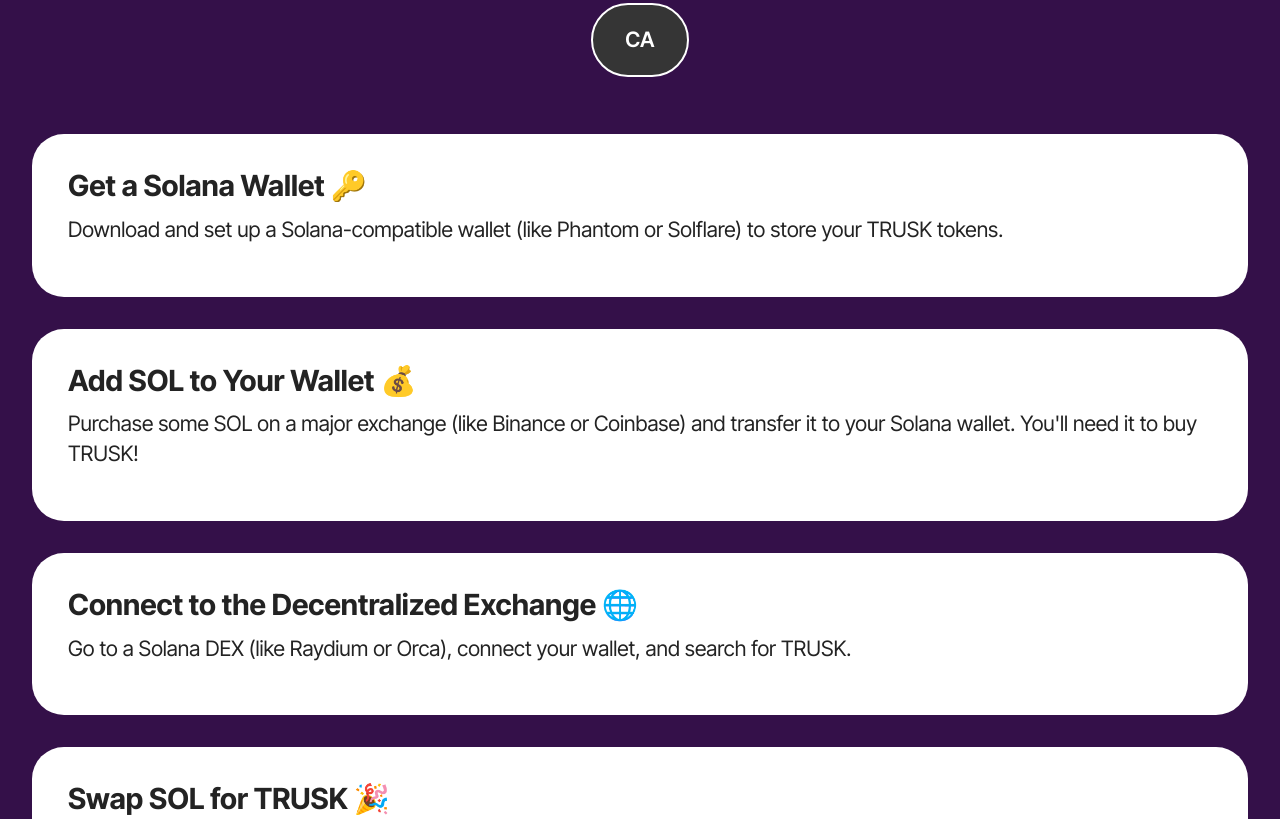
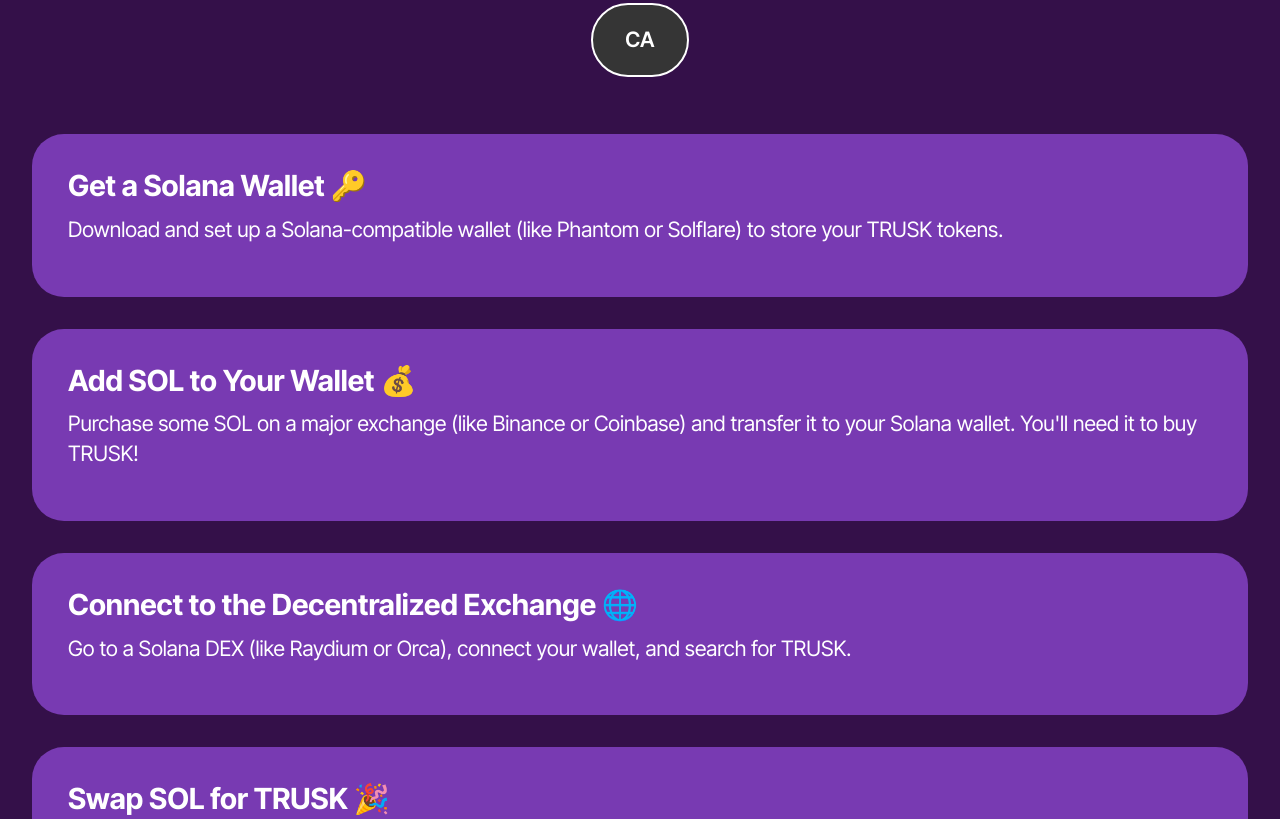
Before and after one commit to PumpTrump/dolon-trusk, a plain HTML site: page index.html in a window 1280 px wide. Shown: the part 2196-3015 px from the top of the page. Drawn offline with Linux system fonts and the light colour scheme.

Commit message:
Update mbr-additional.css

```diff
--- a/assets/mobirise/css/mbr-additional.css
+++ b/assets/mobirise/css/mbr-additional.css
@@ -1452,7 +1452,7 @@
 }
 .cid-tMlEXTHLbS .item-wrapper {
   position: relative;
-  background: #ffffff;
+  background: #783ab2;
   height: 100%;
   display: flex;
   flex-flow: column nowrap;
@@ -1466,6 +1466,7 @@
 }
 .cid-tMlEXTHLbS .item-title {
   text-align: left;
+  color: #ffffff;
 }
 .cid-tMlEXTHLbS .item-subtitle {
   text-align: left;
@@ -1473,6 +1474,7 @@
 .cid-tMlEXTHLbS .mbr-text,
 .cid-tMlEXTHLbS .item .mbr-section-btn {
   text-align: left;
+  color: #ffffff;
 }
 .cid-tMlEXTHLbS .content-head {
   max-width: 800px;
```
